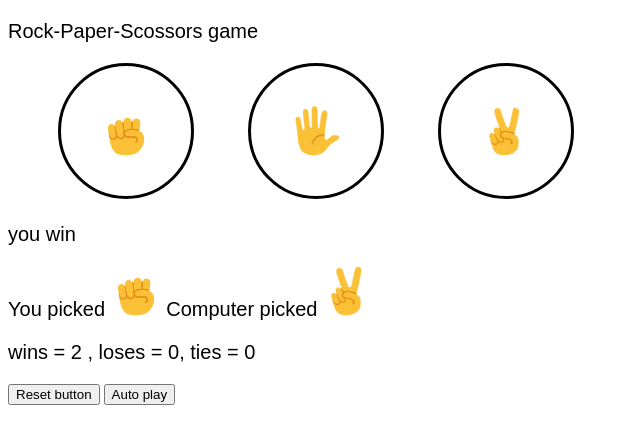
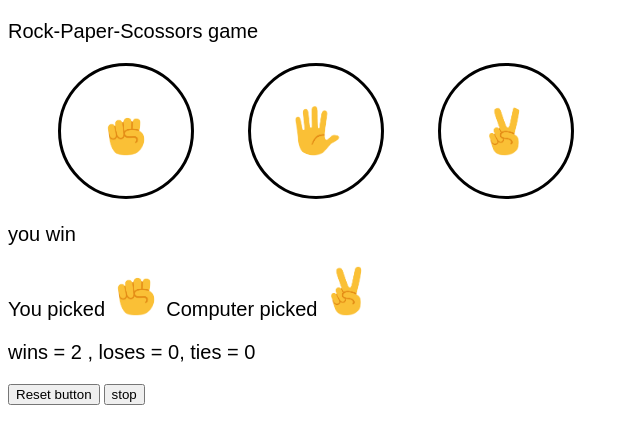
Before and after one commit to Mehrdad-Elahi/updated-version-of-Rock-Paper-Scissors-game, a plain HTML site: page RPS_advance.html in a window 1280 px wide. Both pictures are taken after a click on the button "Auto play". Shown: the full height of the page, 0-640 px from the left. Drawn offline with Linux system fonts and the light colour scheme.

Commit message:
Changing auto play button to stop button when user clicks on it

```diff
--- a/RPS_advance.html
+++ b/RPS_advance.html
@@ -47,7 +47,7 @@
         itemChosen.innerHTML = ' '
         resultParagraph.innerHTML = ' '
         ">Reset button</button>
-        <button onclick="autoplay()">Auto play</button>
+        <button onclick="autoplay()" class="js_autoplay">Auto play</button>
     </body>
     <!-- Loaded at the end of body so the DOM elements above already exist when RPS.js runs -->
     <script src="RPS_advanced.js"></script>
--- a/RPS_advanced.js
+++ b/RPS_advanced.js
@@ -145,8 +145,10 @@ function autoplay(){
         },1000);
 
         isAutoPlaying = true;
+        document.querySelector('.js_autoplay'). innerHTML = 'stop'
     }else{
         clearInterval(intervalId);
         isAutoPlaying = false;
+        document.querySelector('.js_autoplay'). innerHTML = 'auto play'
     }
 }
```
